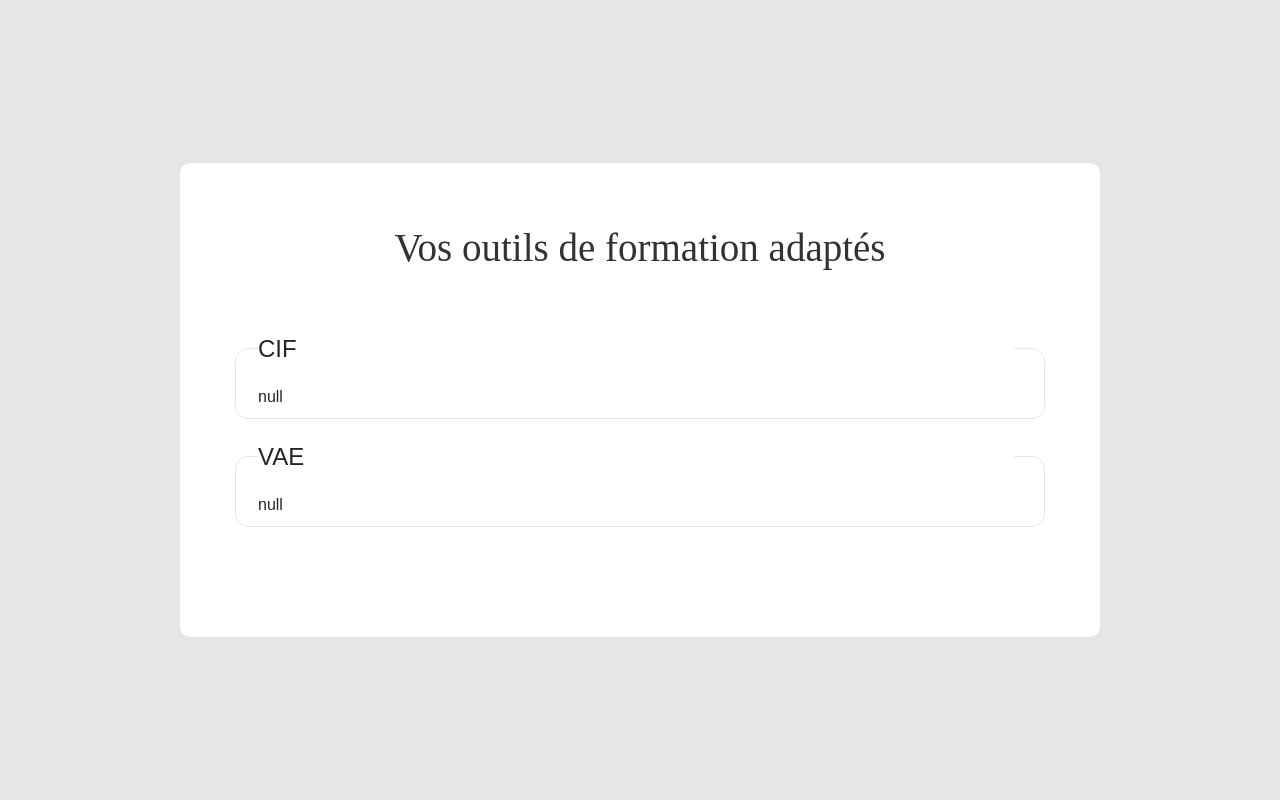
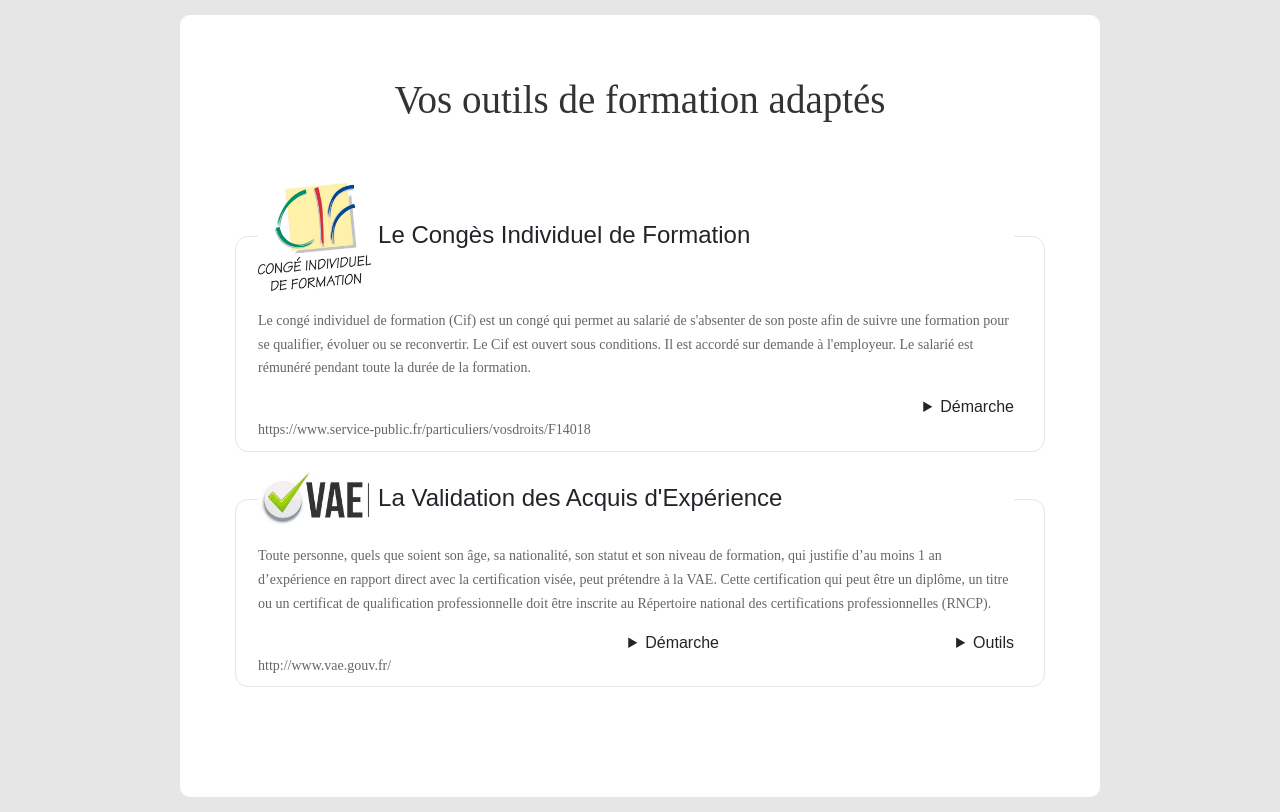
Before and after one commit to adrienfallot/OutilFormation, a plain HTML site: page www/src/result.html in a window 1280 px wide. Drawn offline with Linux system fonts and the light colour scheme; a web font is replaced by a local one.

Commit message:
Adding graphics for each tools

```diff
--- a/www/src/css/main.css
+++ b/www/src/css/main.css
@@ -730,3 +730,33 @@ textarea.input100 {
     padding: 15px 0px 0 0px;
   }
 }
+
+.link{
+  margin-top: 5%;
+}
+details{
+  margin-top: 2%;
+}
+details summary{
+  margin-bottom: 2%;
+}
+
+.square-list li{
+  list-style-type: square;
+  margin-left: 5%;
+}
+
+.circle-list li{
+  list-style-type: circle;
+  margin-left: 5%;
+}
+details h3{
+  margin-bottom: 3%;
+}
+
+.circle-list{
+  margin-bottom: 2%;
+}
+details p{
+  margin-bottom: 1%;
+}
--- a/www/src/js/displayResult.js
+++ b/www/src/js/displayResult.js
@@ -49,8 +49,19 @@ jQuery(document).ready(function($)
         $('#tools').append(
             `
             <fieldset class="contact100-form wrap-input100">
-                <legend>VAE</legend>
-                `+vaeScore+`
+                <legend><img src="images/vae.jpg" width="15%" alt="VAE Logo"> La Validation des Acquis d'Expérience</legend>
+                <p>Toute personne, quels que soient son âge, sa nationalité, son statut et son niveau de formation, qui justifie d’au moins 1 an d’expérience en rapport direct avec la certification visée, peut prétendre à la VAE. Cette certification qui peut être un diplôme, un titre ou un certificat de qualification professionnelle doit être inscrite au Répertoire national des certifications professionnelles (RNCP).</p>
+                <a class="link" href="http://www.vae.gouv.fr/">http://www.vae.gouv.fr/</a>
+                <details>
+                    <summary>Démarche</summary>
+                    <p>Vous transmettez à l’autorité certificatrice un dossier décrivant votre expérience. Ensuite, selon la certification, vous serez mis en situation professionnelle devant un jury ou vous lui présenterez votre dossier. Dans les deux cas, le jury s’entretiendra avec vous et prendra une décision de validation totale, partielle ou d’un refus de validation. L’ensemble de la démarche dure entre huit et douze mois (de la définition du projet jusqu’aux épreuves de validation devant le jury).</p>
+                </details>
+                <details>
+                    <summary>Outils</summary>
+                    <ul class="square-List">
+                        <li><a href="tools/vae-tableauDeBord.pdf">Tableau de bord</a></li>
+                    </ul>
+                </details>
             </fieldset>
             `
         )
@@ -61,8 +72,46 @@ jQuery(document).ready(function($)
         $('#tools').append(
             `
             <fieldset class="contact100-form wrap-input100">
-                <legend>CIF</legend>
-                `+cifScore+`
+                <legend><img src="images/cif.jpg" width="15%" alt="CIF Logo"> Le Congès Individuel de Formation</legend>
+                <p>Le congé individuel de formation (Cif) est un congé qui permet au salarié de s'absenter de son poste afin de suivre une formation pour se qualifier, évoluer ou se reconvertir. Le Cif est ouvert sous conditions. Il est accordé sur demande à l'employeur. Le salarié est rémunéré pendant toute la durée de la formation.</p>
+                <a class="link" href="https://www.service-public.fr/particuliers/vosdroits/F14018">https://www.service-public.fr/particuliers/vosdroits/F14018</a>
+                <details>
+                    <summary>Démarche</summary>
+                    <h3>Auprès de l'employeur</h3>
+                    <p>Le salarié doit adresser une demande écrite d'autorisation d'absence à son employeur, de préférence par lettre recommandée avec accusé de réception, indiquant :</p>
+                    <ul class="circle-list">
+                        <li>la date de la formation</li>
+                        <li>son intitulé</li>
+                        <li>sa durée</li>
+                        <li>l'organisme qui la réalise</li>
+                    </ul>
+                    <p>La demande doit être formulée au plus tard :</p>
+                    <ul class="circle-list">
+                        <li>120 jours avant le début de la formation si elle dure 6 mois ou plus, et si elle s'effectue en 1 fois à temps plein</li>
+                        <li>ou 60 jours si elle dure moins de 6 mois, et si elle s'effectue à temps partiel ou sur plusieurs périodes ou si la demande concerne un congé pour passer un examen.</li>
+                    </ul>
+                    <p>L'employeur a 30 jours pour répondre au salarié.</p>
+                    <p>Si les 2 conditions sont réunies (ancienneté et délai de franchise), l'employeur ne peut pas refuser le Cif. Il peut cependant reporter le départ du salarié de 9 mois maximum pour :</p>
+                    <ul class="circle-list">
+                        <liraisons de serviceli>
+                        <li>ou dépassement d'un pourcentage d'absences simultanées de l'effectif de l'entreprise.</li>
+                    </ul>
+                    <p>Si l'employeur refuse ou reporte le Cif pour des raisons paraissant injustifiées, le salarié peut présenter une réclamation auprès :</p>
+                    <ul class="circle-list">
+                        <li>des délégués du personnel</li>
+                        <li>ou de l'inspection du travail.</li>
+                    </ul>
+                    <p>Si le désaccord persiste, le salarié peut saisir le conseil des prud'hommes.</p>
+                    <h3>Auprès de l'organisme financeur</h3>
+                    <p>Les frais de formation peuvent être pris en charge.</p>
+                    <p>Pour cela, le salarié doit s'adresser à :</p>
+                    <ul class="circle-list">
+                        <li>l'organisme auquel son entreprise cotise pour le Cif, pour les entreprises de plus de 10 salariés. Pour le savoir, le salarié doit s'adresser à son employeur ou à sa direction des ressources humaines </li>
+                        <li>dans les autres cas, à un Opacif</li>
+                    </ul>
+                    <p>Le délai recommandé de dépôt de la demande est de 2 et 4 mois avant le début de la formation.</p>
+                    <p>La demande peut être refusée notamment pour des raisons de coût.</p>
+                </details>
             </fieldset>
             `
         )
```
Also changed, not shown: www/src/index.html (+0 -1 lines), www/src/images/cif.jpg (added), www/src/images/vae.jpg (added), 1 other file.
